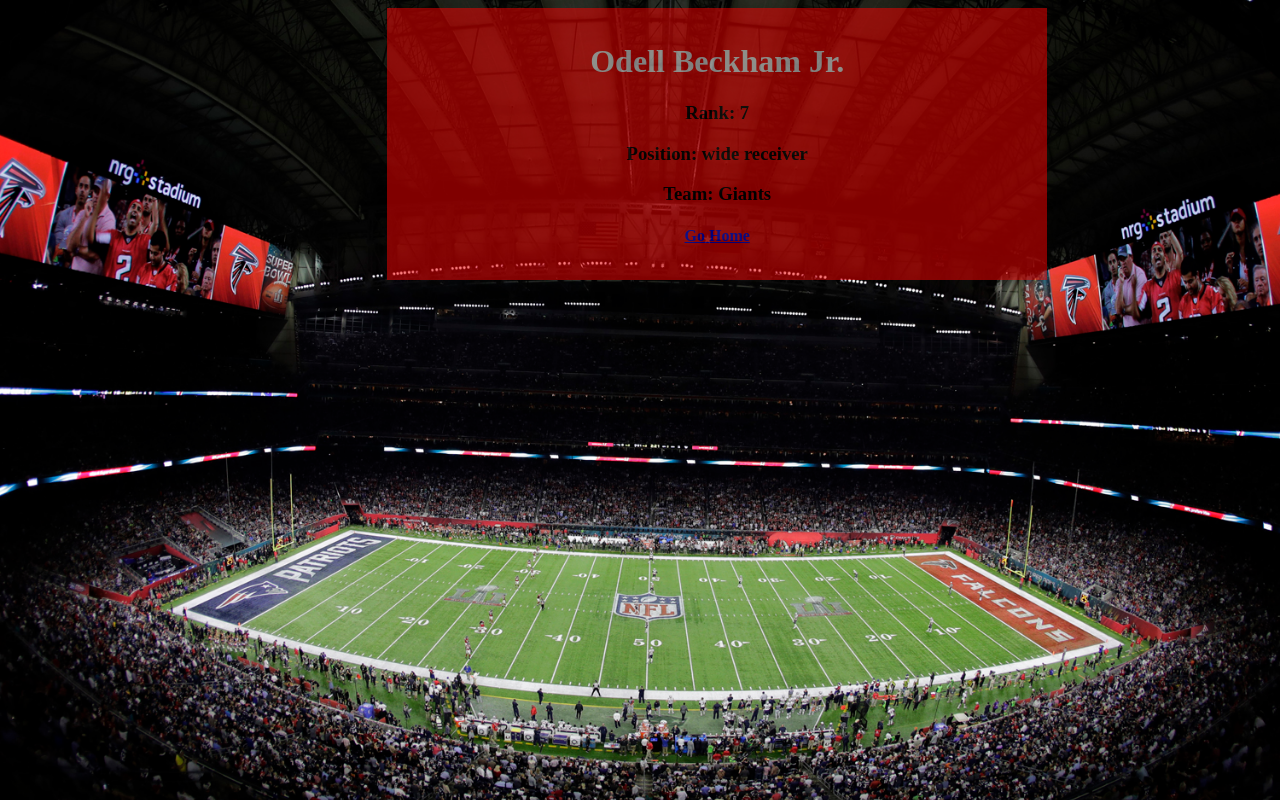
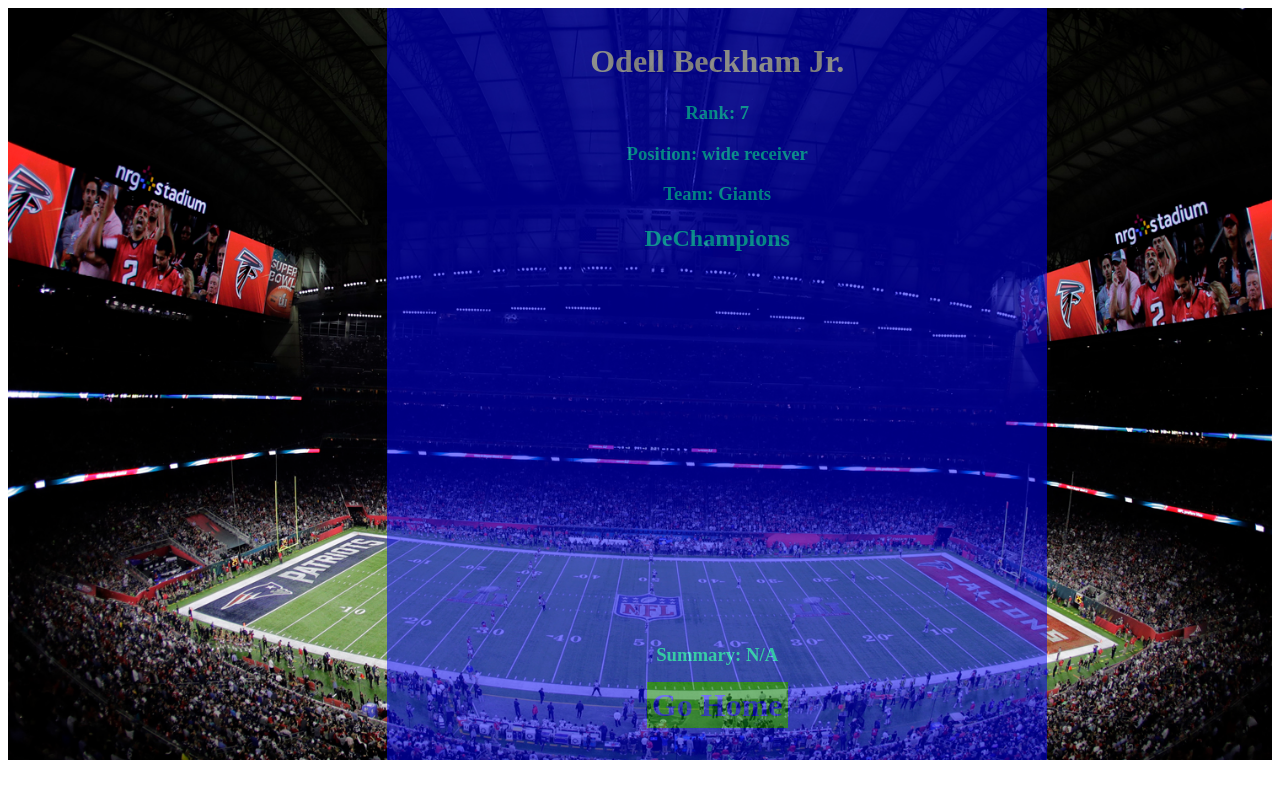
Before and after one commit to codejoy-wins/Westlake-Fantasy-Football, a Django app: template apps/football/templates/football/player.html in a window 1280 px wide. Run offline with Django 3.2, Linux system fonts and the light colour scheme; the template is opened without the code that fills it: values that come from a table or form of the project are taken from there, others are empty; data comes from the database, SQL or seed files in the repository; both versions use the stored data as it was after the commit; parts of the project's set-up code (start-up, migrations or seed data) failed here and were passed over.

Commit message:
player summaries and photos and identifiers

```diff
--- a/apps/football/models.py
+++ b/apps/football/models.py
@@ -24,5 +24,7 @@ class Player (models.Model):
     touchdowns = models.IntegerField(default = 0)
     bye = models.IntegerField(default = 5)
     rank = models.IntegerField(default = 50)
+    summary = models.TextField(default="N/A", null=True)
+    identifier = models.CharField(max_length=10, default = "basic", null=True)
     created_at = models.DateTimeField(auto_now_add =True)
     updated_at = models.DateTimeField(auto_now=True)
--- a/apps/football/static/football/css/player.css
+++ b/apps/football/static/football/css/player.css
@@ -1,16 +1,64 @@
-body{
-    background-image: url('/static/football/images/nfl2.jpg');
-    background-size: cover;
-}
 #green{
     color:whitesmoke;
+    text-decoration: none;
 }
+
 #details{
     margin-left:30%;
-    background-color:red;
+    background-color:blue;
     opacity: .5;
     display: inline-block;
     padding: 14px;
     width:50%;
     text-align: center;
 }
+#spacer {
+    height:400px;
+    background-color:blue;
+}
+/* unidentified player */
+.basic{
+    background-image:url('/static/football/images/nfl2.jpg');
+    background-size: cover;
+    color: aqua;
+}
+/* Tyreek Hill */
+.Tyreek{
+    background-image:url('/static/football/images/tyreek.jpeg');
+    background-size: cover;
+    color: red;
+}
+/* Rob Gronkowski */
+.Gronk{
+    background-image:url('/static/football/images/gronk.jpg');
+    background-size: cover;
+    color: aqua;
+}
+/* Le'Veon Bell */
+.Bell{
+    background-image:url('/static/football/images/bell.jpg');
+    background-size: cover;
+    color: gold;
+}
+/* Todd Gurley */
+.Gurley{
+    background-image:url('/static/football/images/gurley.jpg');
+    background-size: cover;
+    color: gold;
+    text-align: right;
+}
+/* Julio Jones */
+.Julio{
+    background-image:url('/static/football/images/julio.jpg');
+    background-size: cover;
+    color: rgb(227, 41, 8);
+    text-align: right;
+}
+#gohome a{
+    text-decoration: none;
+    text-decoration-line: none;
+    text-decoration-color: black;
+    color:blue;
+    background-color:green;
+    padding: 5px;
+}
--- a/apps/football/static/football/css/qbs.css
+++ b/apps/football/static/football/css/qbs.css
@@ -12,3 +12,6 @@ a:hover {
     background-color:black;
     padding:10px;
 }
+#stuff {
+    padding:15px;
+}
--- a/apps/football/templates/football/index.html
+++ b/apps/football/templates/football/index.html
@@ -20,6 +20,8 @@
                     </ul>
 
                 </li>
+                <li><a href="/">History</a></li>
+
                 <li><a href="/players">Players</a>
                     <ul>
                         <li><a href="/qbs">Quarterbacks</a></li>
@@ -28,7 +30,6 @@
                         <li><a href="/tes">Tight Ends</a></li>
                     </ul>
                 </li>
-                <li><a href="/">History</a></li>
                 <li><a href="/">Podcasts</a>
 
                     <ul>
--- a/apps/football/templates/football/player.html
+++ b/apps/football/templates/football/player.html
@@ -9,15 +9,22 @@
     <link rel="stylesheet" href="{% static 'football/css/player.css' %}">
 </head>
 <body>
+    <div class = "{{player.identifier}}">
             <div id ="details">
                     <h1 id ="green">{{player.first_name}} {{player.last_name}}</h1>
                     <h3>Rank: {{player.rank}}</h4>
                     <h3>Position: {{player.position}}</h5>
                     <h3>Team: {{player.nfl_team}}</h6>
-        <h4 id ="green"> <a href="/">Go Home</a></h1>
+                        <div id = "spacer">
+                            <h2>{{player.owner.team_name}}</h2>
+                        </div>
+                    <h3>Summary: {{player.summary}}</h3>
+                    <div id ="gohome">
+                            <h1><a href="/">Go Home</a></h1>
+                    </div>
 
             </div>
-    <div>
     </div>
+
 </body>
 </html>
--- a/apps/football/urls.py
+++ b/apps/football/urls.py
@@ -12,9 +12,5 @@ urlpatterns = [
     url(r'^tes$', views.tes),
     url(r'^player/(?P<player_id>\d+)$', views.playerx),
 
-
     url(r'^', views.odell),
-
-
-
 ]
```
Also changed, not shown: apps/football/templates/football/qbs.html (+8 -5 lines), apps/football/migrations/0003_player_summary.py (added), apps/football/migrations/0004_player_identifier.py (added), apps/football/static/football/images/bell.jpg (added), apps/football/static/football/images/gronk.jpg (added), apps/football/static/football/images/gurley.jpg (added), apps/football/static/football/images/julio.jpg (added), apps/football/static/football/images/tyreek.jpeg (added), db.sqlite3, 4 other files. Lines whose indentation alone changed are shown as unchanged.
